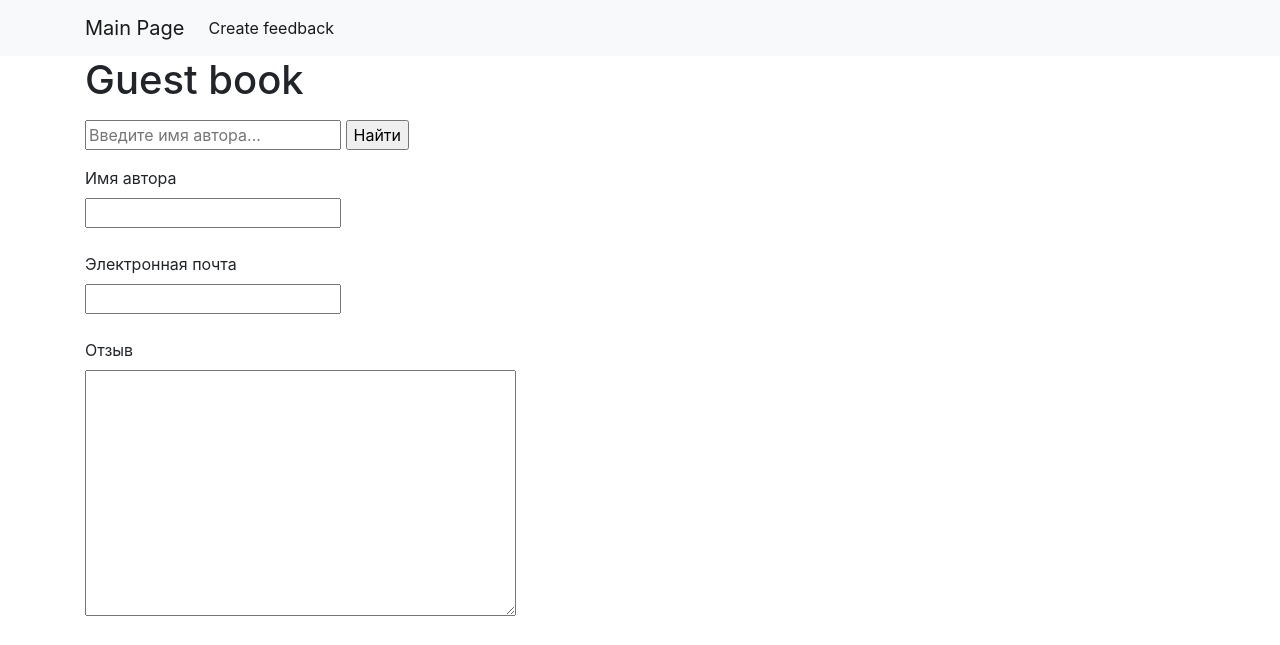
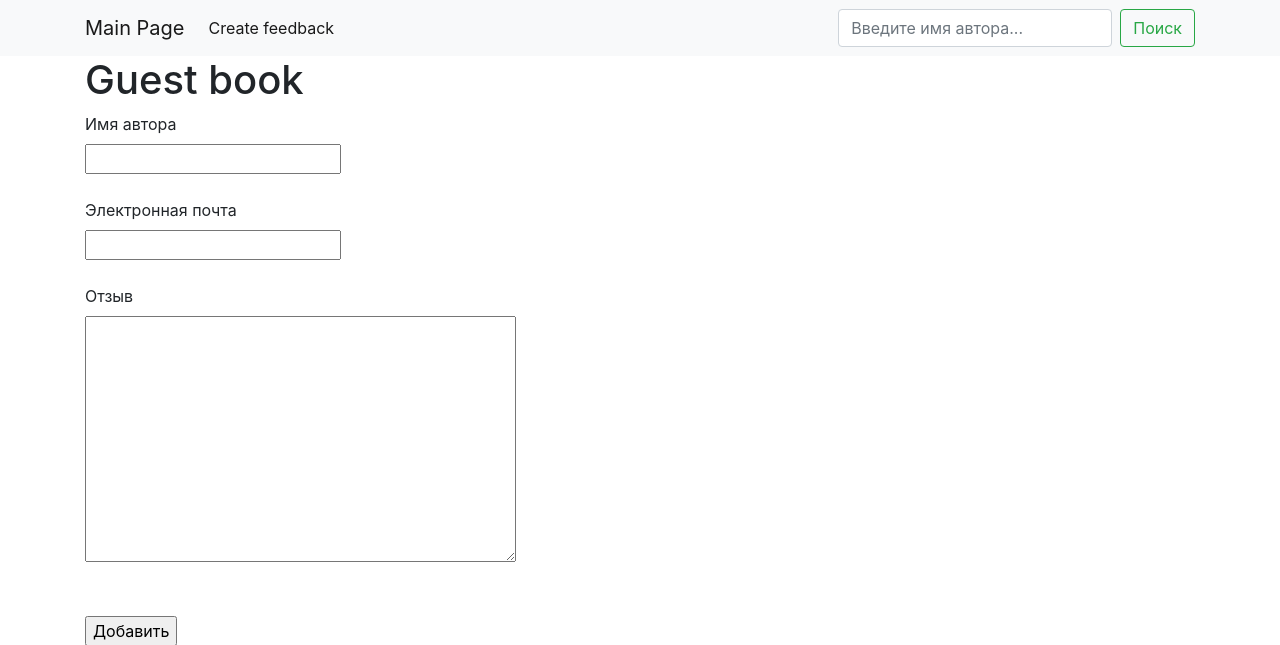
Before and after one commit to dshwets/Exam_6_Daniil_Shvets, a Django app: page / in a window 1280 px wide. Shown: the top 645 px of the page. Run offline with Django 3.2, Linux system fonts and the light colour scheme; data comes from the database, SQL or seed files in the repository; some libraries are stand-ins or nearby versions.

Commit message:
Навеел немного красоты на главной.

```diff
--- a/source/webapp/templates/base.html
+++ b/source/webapp/templates/base.html
@@ -17,11 +17,14 @@
     <span class="navbar-toggler-icon"></span>
   </button>
     <div class="collapse navbar-collapse" id="navbarNav">
-        <ul class="navbar-nav">
+        <ul class="navbar-nav mr-auto">
         {% block menu %}
 
         {% endblock %}
-    </ul>
+        </ul>
+        {% block searchfield %}
+
+        {% endblock %}
     </div>
     </div>
 </nav>
--- a/source/webapp/templates/index.html
+++ b/source/webapp/templates/index.html
@@ -4,16 +4,17 @@
       <li class="nav-item active">
         <a class="nav-link" href="{% url 'create_feedback' %}"> Create feedback <span class="sr-only">(current)</span></a>
       </li>
+
+{% endblock %}
+{% block searchfield %}
+    <form class="form-inline my-2 my-lg-0" method="GET" action="" id="searchform">
+      <input class="form-control mr-sm-2" type="search" name="search" placeholder="Введите имя автора..." aria-label="Search">
+      <button class="btn btn-outline-success my-2 my-sm-0" type="submit">Поиск</button>
+    </form>
 {% endblock %}
 
 {% block content %}
     <h1>Guest book</h1>
-
-    <form  class="mt-3 mb-3"  method="GET" action="" id="searchform">
-        <input class="searchfield" id="searchbox" name="search" type="text" value="{{ request.GET.search }}"
-               placeholder="Введите имя автора..."/>
-        <input type="submit" VALUE="Найти"/>
-    </form>
 
     {% url "create_feedback" as action_url %}
     {% include 'partial/form.html' with action_url=action_url form_method='post' button_text='Добавить'%}
```
